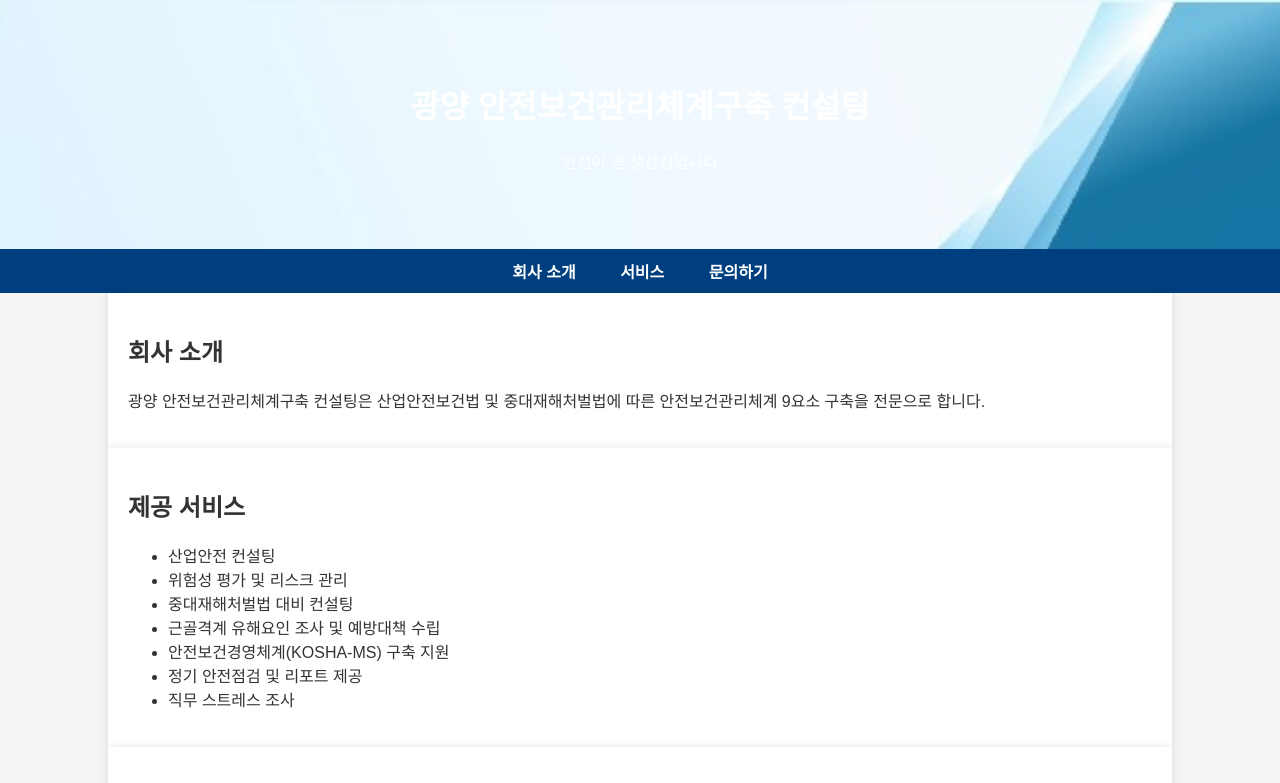
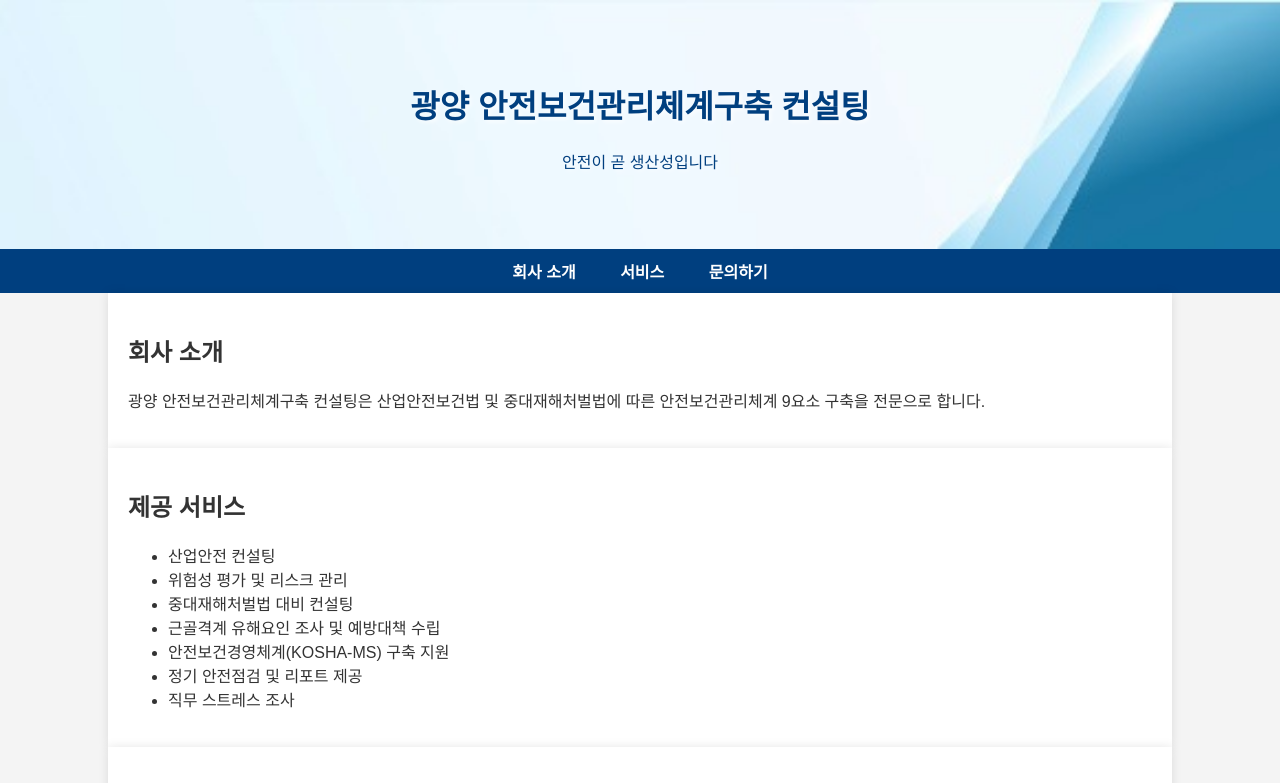
Before and after one commit to wlsxo424/safety, a plain HTML site: page index.html in a window 1280 px wide. Shown: the top 783 px of the page. Drawn offline with Linux system fonts and the light colour scheme; files whose address does not match are found by name.

Commit message:
Update index.html

```diff
--- a/index.html
+++ b/index.html
@@ -15,9 +15,10 @@
         header {
             background: url('/mnt/data/그림1.jpg') no-repeat center center;
             background-size: cover;
-            color: white;
+            color: #003f7f;
             padding: 60px 20px;
             text-align: center;
+            text-shadow: 2px 2px 4px rgba(255, 255, 255, 0.8);
         }
         nav {
             text-align: center;
```
